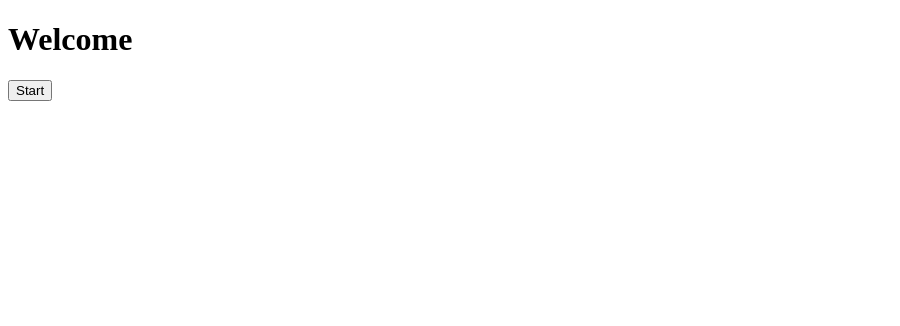
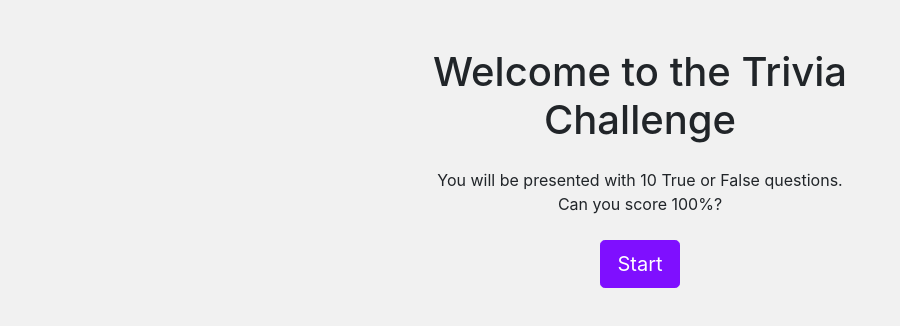
Before and after one commit to piassi/modular-trivia-game, a React (Create React App) app: page / in a window 1280 px wide. Shown: the top 326 px of the page, without its empty margins (0-900 px from the left). Built offline with nearby package versions, Linux system fonts and the light colour scheme.

Commit message:
refactor: add styles

```diff
--- a/src/App.tsx
+++ b/src/App.tsx
@@ -1,12 +1,15 @@
 import { Provider } from 'react-redux';
 import { Routes } from './Routes';
+import { Layout } from './shared/components/Layout/Layout';
 import { store } from './store';
 
 function App() {
   return (
-    <Provider store={store()}>
-      <Routes />
-    </Provider>
+    <Layout>
+      <Provider store={store()}>
+        <Routes />
+      </Provider>
+    </Layout>
   );
 }
 
--- /dev/null
+++ b/src/assets/bootstrap.scss
@@ -0,0 +1,11 @@
+// Bootstrap
+$primary: #7f0fff;
+@import '~bootstrap/scss/bootstrap';
+
+body {
+  background-color: #f1f1f1;
+}
+
+.font-size-sm {
+  font-size: 0.9rem;
+}
--- a/src/index.tsx
+++ b/src/index.tsx
@@ -1,6 +1,7 @@
 import React from 'react';
 import ReactDOM from 'react-dom';
 import App from './App';
+import './assets/bootstrap.scss';
 
 export const start = (): void => {
   ReactDOM.render(
--- a/src/modules/game/components/Game.tsx
+++ b/src/modules/game/components/Game.tsx
@@ -20,7 +20,7 @@ export default function Game(props: Props) {
     <div>
       <TriviaCard {...currentTrivia} handleAnswer={handleAnswer} />
 
-      <p>
+      <p className="text-center mt-5">
         {currentTriviaIndex + 1} of {triviasTotal}
       </p>
     </div>
--- a/src/modules/game/components/TriviaCard.tsx
+++ b/src/modules/game/components/TriviaCard.tsx
@@ -1,3 +1,6 @@
+import Button from 'react-bootstrap/Button';
+import Row from 'react-bootstrap/Row';
+import Col from 'react-bootstrap/Col';
 import { HandleAnswerFunction, Trivia } from '../types';
 
 type Props = Trivia & {
@@ -8,12 +11,24 @@ export function TriviaCard(props: Props) {
   const { category, question, handleAnswer } = props;
 
   return (
-    <div>
+    <div className="text-center">
       <h2>{category}</h2>
-      <p dangerouslySetInnerHTML={{ __html: question }} />
 
-      <button onClick={() => handleAnswer(true)}>True</button>
-      <button onClick={() => handleAnswer(false)}>False</button>
+      <p className="my-5 lead" dangerouslySetInnerHTML={{ __html: question }} />
+
+      <Row>
+        <Col>
+          <Button variant="danger" block onClick={() => handleAnswer(true)}>
+            True
+          </Button>
+        </Col>
+
+        <Col>
+          <Button variant="success" block onClick={() => handleAnswer(false)}>
+            False
+          </Button>
+        </Col>
+      </Row>
     </div>
   );
 }
--- a/src/modules/game/components/Welcome.tsx
+++ b/src/modules/game/components/Welcome.tsx
@@ -1,3 +1,5 @@
+import Button from 'react-bootstrap/Button';
+
 type Props = {
   startGame: () => void;
 };
@@ -6,9 +8,19 @@ export function Welcome(props: Props) {
   const { startGame } = props;
 
   return (
-    <div>
-      <h1>Welcome</h1>
-      <button onClick={() => startGame()}>Start</button>
+    <div className="text-center">
+      <h1>Welcome to the Trivia Challenge</h1>
+
+      <div className="my-4">
+        <p className="m-0">
+          You will be presented with 10 True or False questions.
+        </p>
+        <p>Can you score 100%?</p>
+      </div>
+
+      <Button size="lg" onClick={() => startGame()}>
+        Start
+      </Button>
     </div>
   );
 }
--- a/src/modules/score/components/TriviaScoreRow.tsx
+++ b/src/modules/score/components/TriviaScoreRow.tsx
@@ -1,13 +1,18 @@
 import { AnsweredTrivia } from '../types';
+import Row from 'react-bootstrap/Row';
+import Col from 'react-bootstrap/Col';
 
 export function TriviaScoreRow(props: AnsweredTrivia) {
-  const { category, answeredRight, question } = props;
+  const { answeredRight, question } = props;
 
   return (
-    <div>
-      {category} <br />
-      <p dangerouslySetInnerHTML={{ __html: question }} />
-      {answeredRight ? 'You got it' : 'Sorry dude, you missed'}
-    </div>
+    <Row className="mb-3">
+      <Col className="h3" xs={1}>
+        {answeredRight ? '+' : '-'}
+      </Col>
+      <Col>
+        <div className="lead" dangerouslySetInnerHTML={{ __html: question }} />
+      </Col>
+    </Row>
   );
 }
--- /dev/null
+++ b/src/shared/components/Layout/Layout.tsx
@@ -0,0 +1,20 @@
+import React, { ReactElement } from 'react';
+import Container from 'react-bootstrap/Container';
+import Row from 'react-bootstrap/Row';
+import Col from 'react-bootstrap/Col';
+
+type Props = {
+  children: ReactElement;
+};
+
+export function Layout(props: Props) {
+  const { children } = props;
+
+  return (
+    <Container className="py-5">
+      <Row className="justify-content-center align-items-center">
+        <Col lg={6}>{children}</Col>
+      </Row>
+    </Container>
+  );
+}
```
